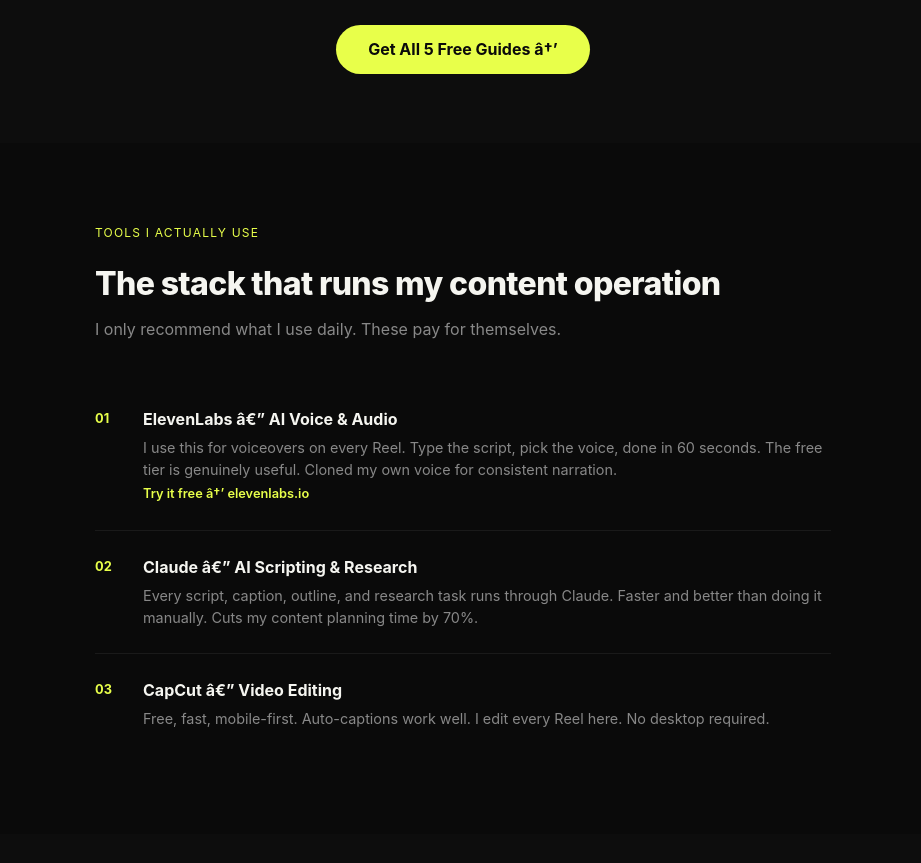
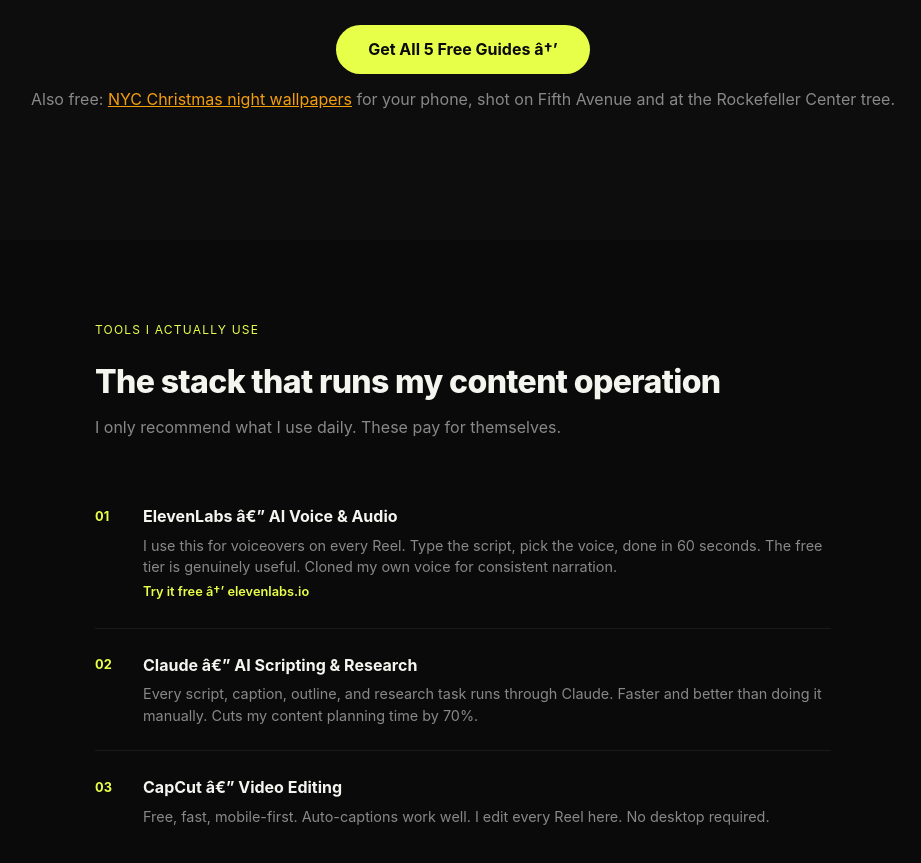
Before and after one commit to MARCCHERGGI/MARCCHERGGI.github.io, a plain HTML site: page index.html in a window 1280 px wide. Shown: the part 2383-3246 px from the top of the page, without its empty margins (177-1098 px from the left). Drawn offline with Linux system fonts and the light colour scheme.

Commit message:
home: link free NYC Christmas night wallpapers

```diff
--- a/index.html
+++ b/index.html
@@ -400,6 +400,7 @@
       <div class="guides-cta">
         <a href="https://marconyc.gumroad.com" target="_blank" class="btn-primary">Get All 5 Free Guides â†’</a>
       </div>
+      <p class="guides-subtitle" style="margin-top:1.5rem">Also free: <a href="https://marcohergi.vercel.app/free/nyc-christmas-night-wallpaper" style="color:#f59e0b">NYC Christmas night wallpapers</a> for your phone, shot on Fifth Avenue and at the Rockefeller Center tree.</p>
     </div>
   </section>
 
```
